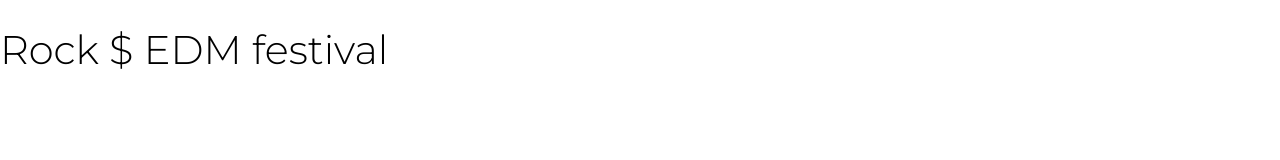
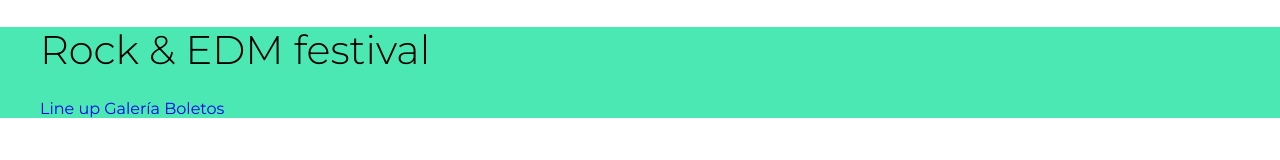
Before and after one commit to Usiel-03A7/FestivalMusica_inicio, a website: page index.html in a window 1280 px wide. Drawn offline with Linux system fonts and the light colour scheme.

Commit message:
modify the elements for preformans

```diff
--- a/gulpfile.js
+++ b/gulpfile.js
@@ -3,19 +3,19 @@ const sass = require('gulp-sass')(require('sass'));
 
 
 function css( ) {
-    return src('src/img/scss/app.scss')
+    return src('src/scss/app.scss')
     .pipe(sass())
     .pipe(dest('./build/css'))
 }
 function mini( ) {
-    return src('./src/img/scss/app.scss')
+    return src('./src/scss/app.scss')
     .pipe(sass({
         outputStyle: 'compressed'
     }))
     .pipe(dest('./build/css'))
 }
 function watchArch() {
-    watch('./src/img/scss/**/*.scss', css); // * sirve para archivos igual y del mismo nivel... ** todos los archivos debajo del nivel con esa extención
+    watch('./src/scss/**/*.scss', css); // * sirve para archivos igual y del mismo nivel... ** todos los archivos debajo del nivel con esa extención
 }
 
 exports.watchArch = watchArch;
--- a/index.html
+++ b/index.html
@@ -8,6 +8,15 @@
     <link rel="stylesheet" href="/build/css/app.css">
 </head>
 <body>
-    <h1>Rock $ EDM festival</h1>
+   <header class="header">
+       <div class="container contenido--header">
+        <h1>Rock & EDM festival</h1>
+        <nav class="navegacion--principal">
+            <a href="#">Line up</a>
+            <a href="#">Galería</a>
+            <a href="#">Boletos</a>
+        </nav>
+       </div>
+   </header>
 </body>
 </html>
--- a/src/img/scss/app.scss
+++ /dev/null
@@ -1,4 +0,0 @@
-@import 'base/nomalize';
-@import 'base/variables';
-@import 'base/globales';
-@import url('https://fonts.googleapis.com/css2?family=Montserrat:wght@300;400;700;900&display=swap');
--- /dev/null
+++ b/src/scss/app.scss
@@ -0,0 +1,5 @@
+@import 'base/nomalize';
+@import url('https://fonts.googleapis.com/css2?family=Montserrat:wght@300;400;700;900&display=swap');
+@import 'base/variables';
+@import 'base/globales';
+@import 'layout/header'
--- /dev/null
+++ b/src/scss/layout/_header.scss
@@ -0,0 +1,13 @@
+.header{
+    background-color: $verde;
+    .contenido--header {
+
+    }
+    h1 {
+
+    }
+
+}
+.navegacion--principal{
+
+}
```
Also changed, not shown: build/css/app.css, src/scss/base/_globales.scss (renamed from src/img/scss/base/_globales.scss), src/scss/base/_nomalize.scss (renamed from src/img/scss/base/_nomalize.scss), src/scss/base/_variables.scss (renamed from src/img/scss/base/_variables.scss).
